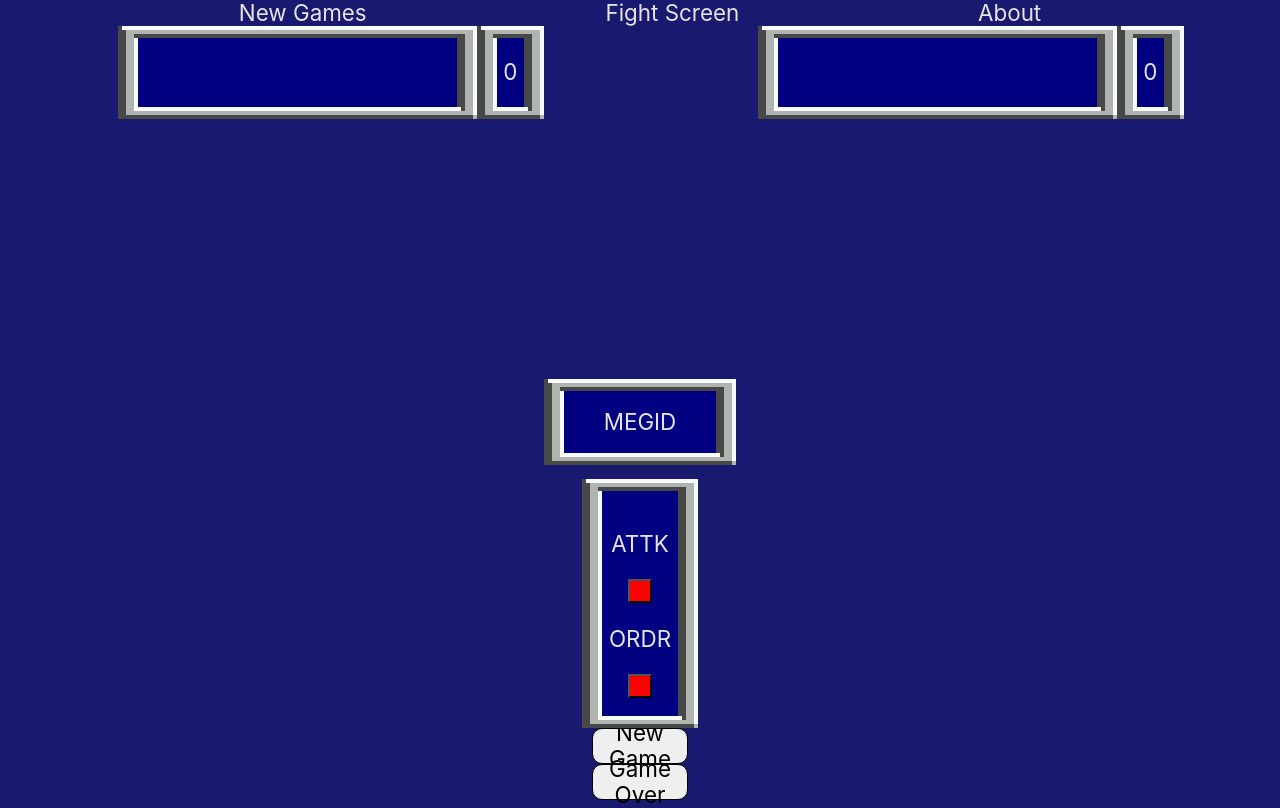
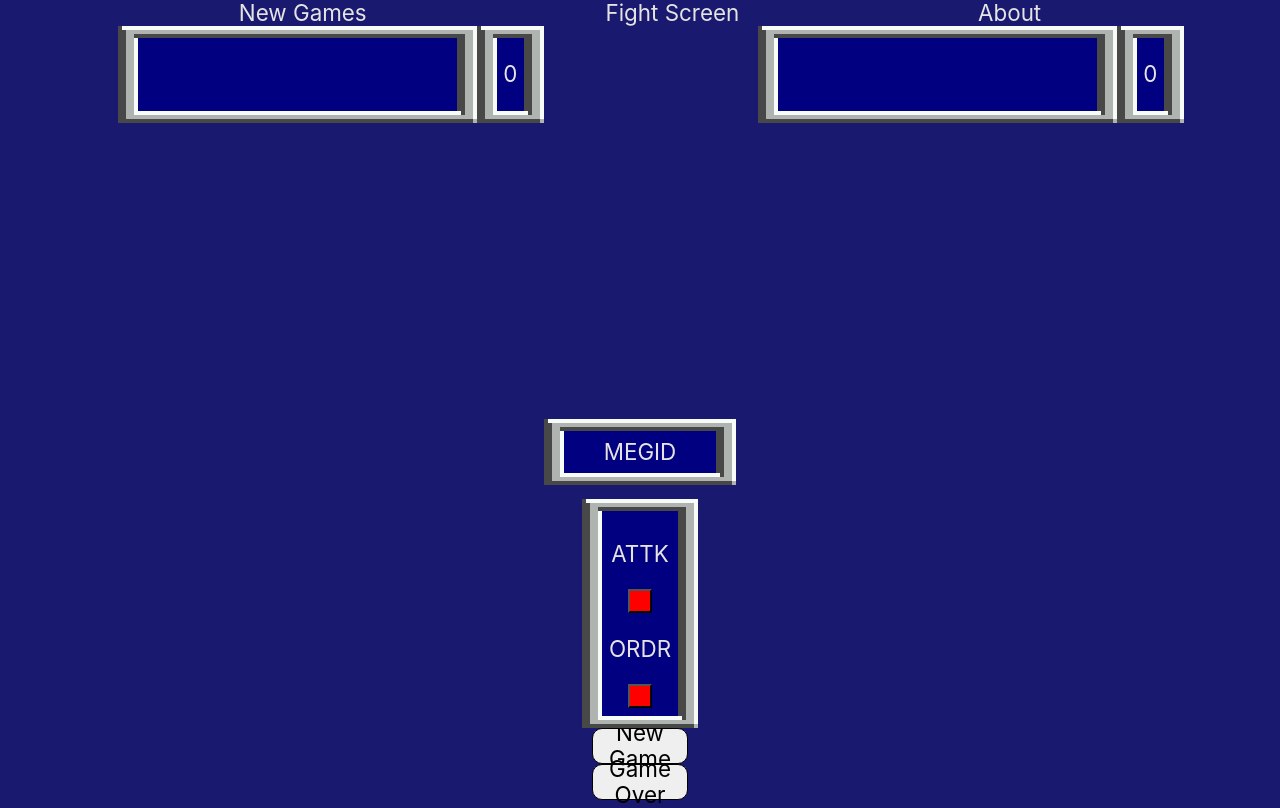
Before and after one commit to willashe/rpg-battle, a React (Create React App) app: page /battle in a window 1280 px wide. Built offline with nearby package versions, Linux system fonts and the light colour scheme.

Commit message:
padding/multiplier change

```diff
--- a/src/components/Window.tsx
+++ b/src/components/Window.tsx
@@ -10,9 +10,11 @@ const Window = (props: any) => {
       {...props}
       style={{
         ...style,
-        padding: 30,
+        position: 'relative',
+        padding: `${5 * multiplier}px ${7 * multiplier}px ${5 * multiplier}px ${
+          7 * multiplier
+        }px`,
         background: '#000080',
-        position: 'relative',
       }}
     >
       <div
@@ -51,7 +53,6 @@ const Window = (props: any) => {
           backgroundSize: `${3 * multiplier}px 100%`,
         }}
       ></div>
-
       <div
         style={{
           position: 'absolute',
```
